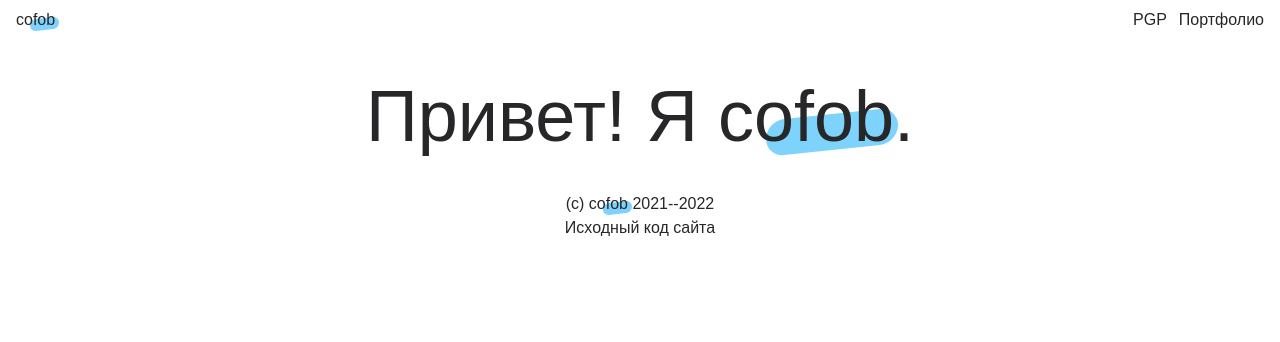
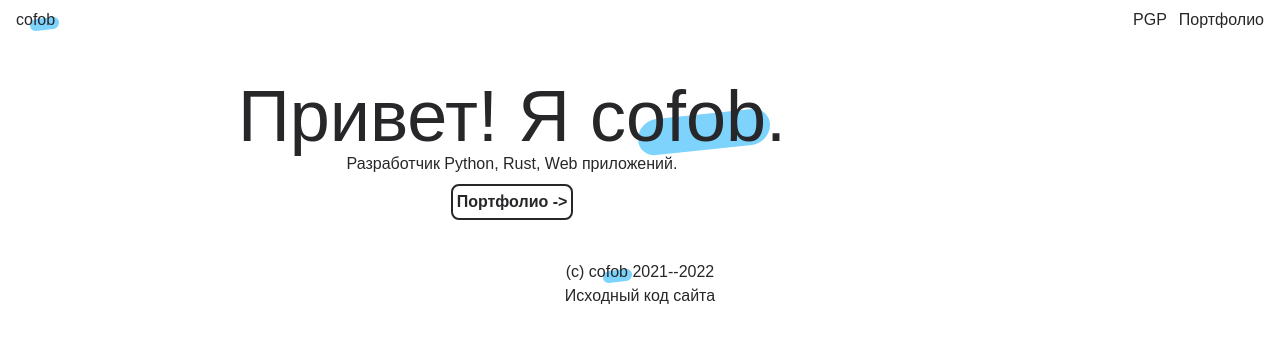
Before and after one commit to cofob/cofob.dev, a SvelteKit app: page / in a window 1280 px wide. Shown: the top 342 px of the page. Built offline with nearby package versions, Linux system fonts and the light colour scheme; a web font is replaced by a local one.

Commit message:
Update index page

```diff
--- a/src/routes/+page.svelte
+++ b/src/routes/+page.svelte
@@ -1,11 +1,18 @@
 <script lang="ts">
 	import { Meta, BlueLine } from "$lib/components";
+import Section from "$src/lib/components/Section.svelte";
 </script>
 
 <Meta title="Главная" description="Персональный сайт кофоба" />
 
-<div class="max-w-screen-lg mx-auto my-10">
-	<p class="text-center text-7xl font-medium">
-		Привет! Я <BlueLine animate>cofob</BlueLine>.
-	</p>
-</div>
+<Section>
+	<div class="text-center">
+		<p class="text-7xl font-medium">
+			Привет! Я <BlueLine animate>cofob</BlueLine>.
+		</p>
+		<p>Разработчик Python, Rust, Web приложений.</p>
+		<a href="/portfolio">
+			<button class="mt-2 font-semibold text-md rounded-lg border-2 border-zinc-800 p-1"> Портфолио -> </button>
+		</a>
+	</div>
+</Section>
```
